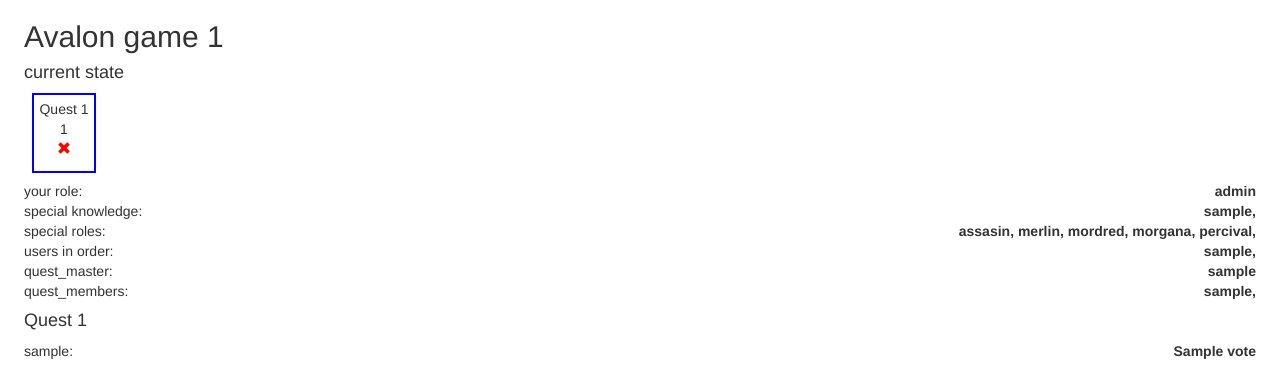
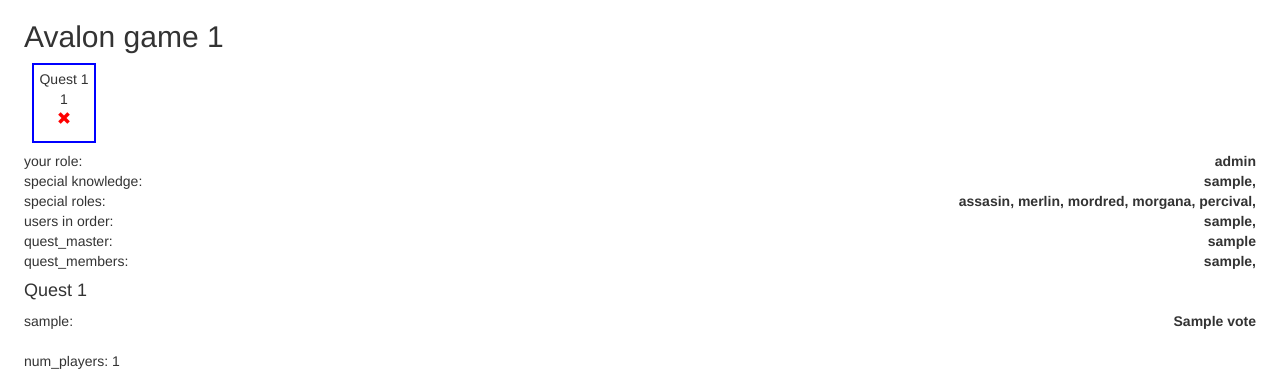
Before and after one commit to kswang2400/avalon, a Django app: template webapp/game/templates/game_mobile.html in a window 1280 px wide. Shown: the part 36-409 px from the top of the page. Run offline with Django 3.2, Linux system fonts and the light colour scheme; tables that the repository leaves empty hold one stand-in row (values such as "Sample post"); the template is opened without the code that fills it: values that come from a table or form of the project are taken from there, most other values are stand-ins (such as "Sample title", 1, 10 or a date in 2020); some libraries are stand-ins or nearby versions.

Commit message:
cleanup (#54)

```diff
--- a/webapp/game/templates/game_mobile.html
+++ b/webapp/game/templates/game_mobile.html
@@ -4,7 +4,6 @@
 <h2>Avalon game {{ pk }}</h2>
 
 <div class="current-state">
-  <h4>current state</h4>
   <div class="flexbox-horizontal">
     {% for quest in quests %}
 
```
